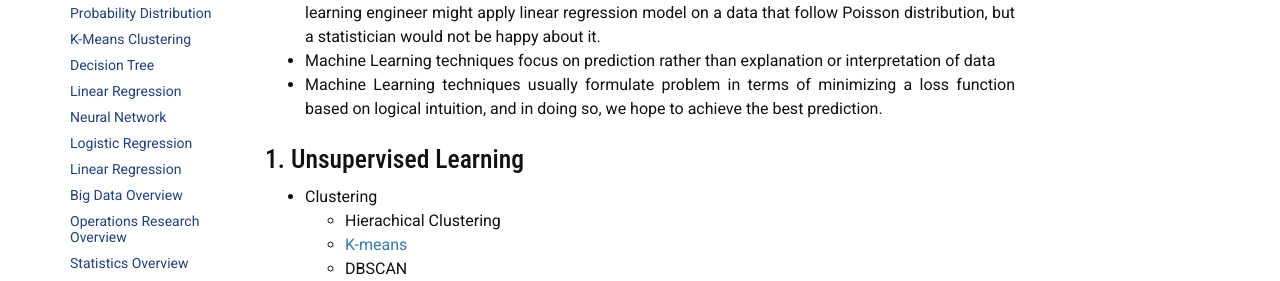
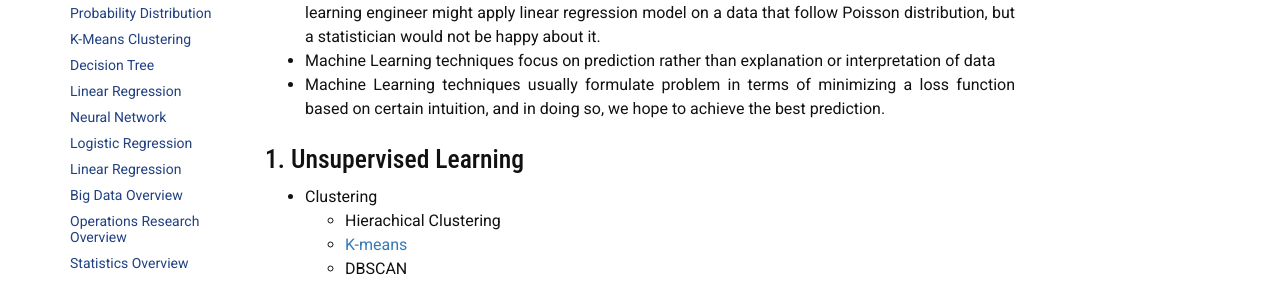
Before and after one commit to liambll/blog-archive, a Jekyll site: the page built from _posts/2017-06-05-overview-machine-learning.markdown, in a window 1280 px wide. Shown: the part 355-636 px from the top of the page. Built offline with Jekyll 4.4.1, drawn with Linux system fonts in a browser that asks for light colours; nearby versions of some CDN libraries; comment, search, counter and statistics services are not loaded.

Commit message:
Update 2017-06-05-overview-machine-learning.markdown

```diff
--- a/_posts/2017-06-05-overview-machine-learning.markdown
+++ b/_posts/2017-06-05-overview-machine-learning.markdown
@@ -17,7 +17,7 @@ summary: Machine Learning is a subfield of computer science that give computers
 Characteristics of machine learning techniques:
 * Machine Learning techniques generally do not make any assumption of underlying data. A machine learning engineer might apply linear regression model on a data that follow Poisson distribution, but a statistician would not be happy about it.
 * Machine Learning techniques focus on prediction rather than explanation or interpretation of data
-* Machine Learning techniques usually formulate problem in terms of minimizing a loss function based on logical intuition, and in doing so, we hope to achieve the best prediction.
+* Machine Learning techniques usually formulate problem in terms of minimizing a loss function based on certain intuition, and in doing so, we hope to achieve the best prediction.
 
 ## 1. Unsupervised Learning
 * Clustering
```
